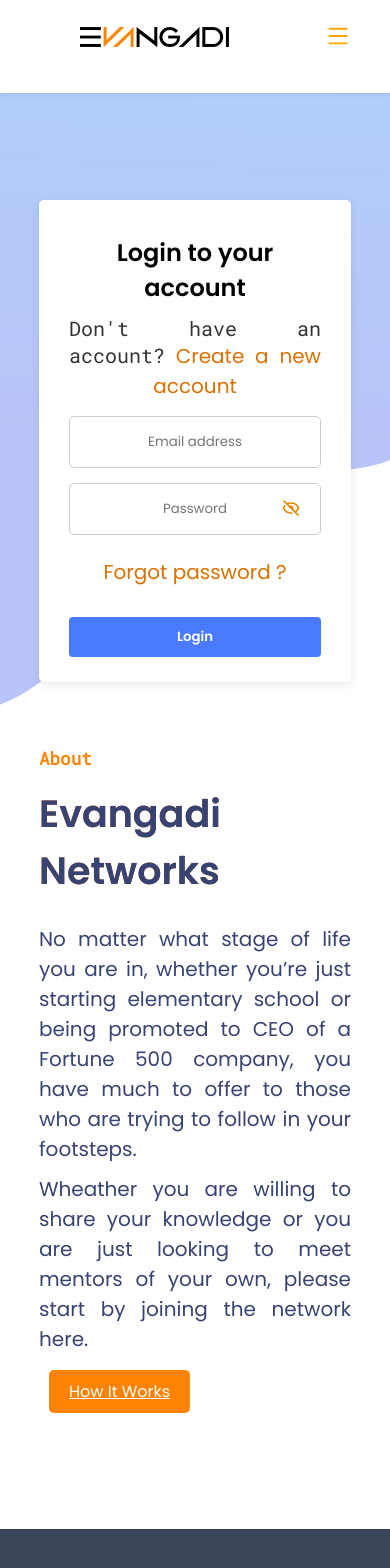
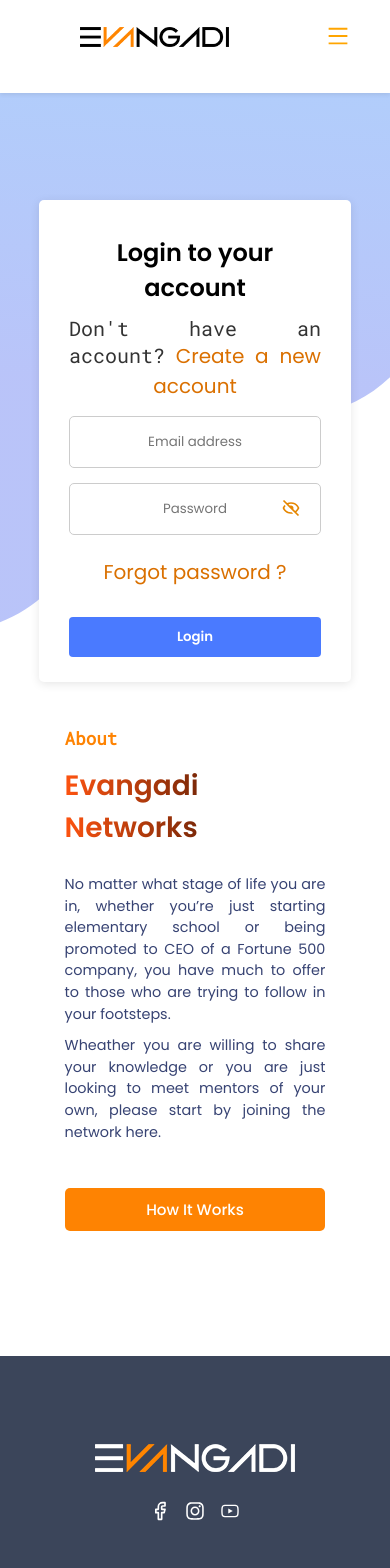
Before and after one commit to kasimnurlgn/Evangadi-Forum-Front-End, a React (Vite) app: page /login in a window 390 px wide. Shown: the top 1568 px of the page. Built offline with nearby package versions, Linux system fonts and the light colour scheme.

Commit message:
About component button issue fixed

```diff
--- a/src/App.css
+++ b/src/App.css
@@ -1,3 +1,3 @@
 /* git add .
-git commit -m "About component style updated "
+git commit -m "About component button issue fixed "
 git push */
--- a/src/components/About/About.jsx
+++ b/src/components/About/About.jsx
@@ -27,7 +27,7 @@ const About = () => {
           </p>
         </div>
         <div>
-          <Link to="how-it-works" className={classes.about_btn}>
+          <Link to="/how-it-works" className={classes.about_btn}>
             How It Works
           </Link>
         </div>
--- a/src/components/About/About.module.css
+++ b/src/components/About/About.module.css
@@ -1,12 +1,12 @@
 .outer_about_wrapper {
-  /* height: 80%; */
   width: 45%;
-  padding-left: -20px;
-  margin-left: 70px;
-  padding: 40px 0;
-  z-index: -99;
+  margin-left: 40px;
+  padding: 40px 20px; /* Replaced invalid padding-left: -20px */
+  z-index: 1; /* Ensure section is above background elements */
   height: auto;
+  box-sizing: border-box;
 }
+
 .outer_about_wrapper p,
 h1 {
   font-family: "Poppins", sans-serif !important;
@@ -21,47 +21,79 @@ h1 {
 }
 
 .about_container h1 {
-  /* padding: 0.6rem 0; */
   font-weight: 510;
-  font-size: 38px;
-  /* margin-left: 5px; */
+  font-size: 2.375rem; /* 38px */
   background-image: linear-gradient(to right, rgb(253, 83, 16), rgb(0, 0, 0));
   background-clip: text;
   color: transparent;
+  padding-bottom: 10px;
 }
 
 .about__detail p {
   text-align: justify;
   line-height: 1.5;
-}
-
-.about_container p,
-.about_container h1 {
   color: #374373;
   padding-bottom: 10px;
 }
 
 .about_title {
-  color: rgb(254, 132, 2) !important;
+  color: #fe8302 !important;
   margin-bottom: 5px;
   font-size: 1.1rem;
 }
 
 .about_btn {
-  margin-left: 10px;
-  margin-top: 30px;
-  padding: 10px 20px;
-  width: 175px;
-  height: 35px;
+  display: inline-block; /* Ensure width and height are respected */
+  margin: 20px 0; /* Center with auto margin */
+  padding: 12px 24px; /* Slightly larger for better touch */
+  width: auto; /* Remove fixed width for flexibility */
+  min-width: 175px; /* Maintain minimum size */
+  height: auto; /* Remove fixed height */
   color: #fff;
   background-color: #fe8302;
   border: none;
   border-radius: 5px;
+  font-size: 1rem;
+  font-weight: 500;
+  text-align: center;
+  text-decoration: none; /* Ensure no underline from Link */
+  cursor: pointer; /* Indicate clickability */
+  transition: background-color 0.3s ease, transform 0.2s ease; /* Smooth transitions */
 }
 
+.about_btn:hover {
+  background-color: #e67400; /* Darker orange for hover */
+  transform: translateY(-2px); /* Slight lift effect */
+}
+
+.about_btn:active {
+  transform: translateY(0); /* Reset on click */
+}
+
+.about_btn:focus {
+  outline: 2px solid #374373; /* Accessible focus state */
+  outline-offset: 2px;
+}
+
+/* Responsive design */
 @media screen and (max-width: 760px) {
   .outer_about_wrapper {
-    width: 100%;
-    margin-left: 0px;
+    width: 90%; /* Slightly less than 100% for padding */
+    margin: 0 auto; /* Center on mobile */
+    padding: 20px 10px;
+  }
+
+  .about_container h1 {
+    font-size: 1.75rem; /* Smaller for mobile */
+  }
+
+  .about__detail p {
+    font-size: 0.9rem;
+  }
+
+  .about_btn {
+    min-width: 100%; /* Full-width for easier tapping */
+    padding: 10px 20px;
+    font-size: 0.95rem;
   }
 }
```
